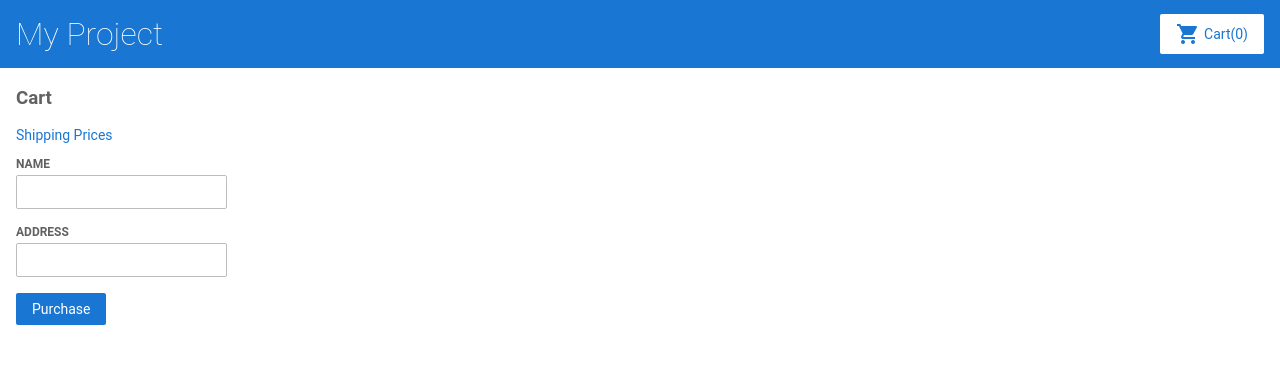
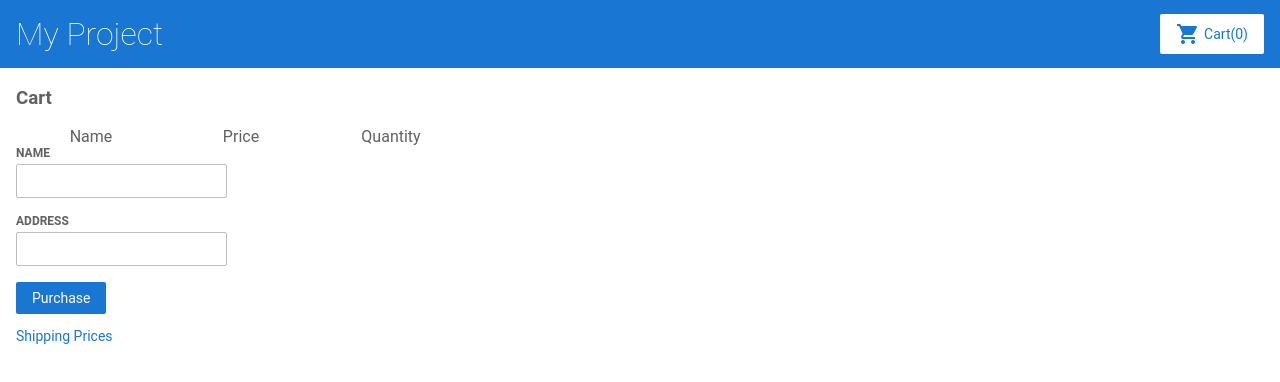
Before and after one commit to mikimj97/angular-425t8y-v3m1z7, an Angular app: page /cart in a window 1280 px wide. Shown: the top 382 px of the page. Built offline with nearby package versions, Linux system fonts and the light colour scheme.

Commit message:
add working cart

```diff
--- a/src/app/cart.service.ts
+++ b/src/app/cart.service.ts
@@ -17,12 +17,11 @@ export class CartService {
   countTotalItems() {
     console.log(`distinct items: ${this.items.size}`);
     let count = 0;
-    for (let item in this.items) {
-      console.log(`item[0]: ${item[0]}`);
-      console.log(`item[1]: ${item[0]}`);
-      // console.log(`item[0]: ${item[0]}`);
-      count += item[1][1];
-    }
+
+    this.items.forEach((value: object, key: string) => {
+      count += value[1];
+    });
+
     console.log(`Updated cart count: ${count}`)
     return count;
   }
--- a/src/app/cart/cart.component.html
+++ b/src/app/cart/cart.component.html
@@ -1,14 +1,16 @@
 <h3>Cart</h3>
 
-<p>
-  <a routerLink="/shipping">Shipping Prices</a>
-</p>
+<div class="row">
+  <div style="float: left; width: 150px; text-align: center" class="column">Name</div>
+  <div style="float: left; width: 150px; text-align: center" class="column">Price</div>
+  <div style="float: left; width: 150px; text-align: center" class="column">Quantity</div>
+</div>
 
 <div class="cart-item" *ngFor="let item of items | keyvalue">
-  <p>There should be an item here:</p>
-  <span>{{ item.key[0] }}</span>
-  <span>{{ item.key[1] | currency }}</span>
-  <span>{{ item.value }}</span>
+  <span>{{ item.key }}</span>
+  <span>{{ item.value[0].price | currency }}</span>
+  <!-- <span>{{ item.value[0].description }}</span> -->
+  <span>{{ item.value[1] }}</span>
 </div>
 
 <form [formGroup]="checkoutForm" (ngSumbit)="onSubmit(checkoutForm.value)">
@@ -28,4 +30,8 @@
 
   <button class="button" type="submit">Purchase</button>
 
+  <p>
+    <a routerLink="/shipping">Shipping Prices</a>
+  </p>
+
 </form>
--- a/src/app/cart/cart.component.ts
+++ b/src/app/cart/cart.component.ts
@@ -24,7 +24,6 @@ export class CartComponent implements OnInit {
 
   ngOnInit() {
     this.items = this.cartService.getItems();
-    window.alert(`items: ${this.items.size}`);
   }
 
   onSubmit(customerData) {
```
